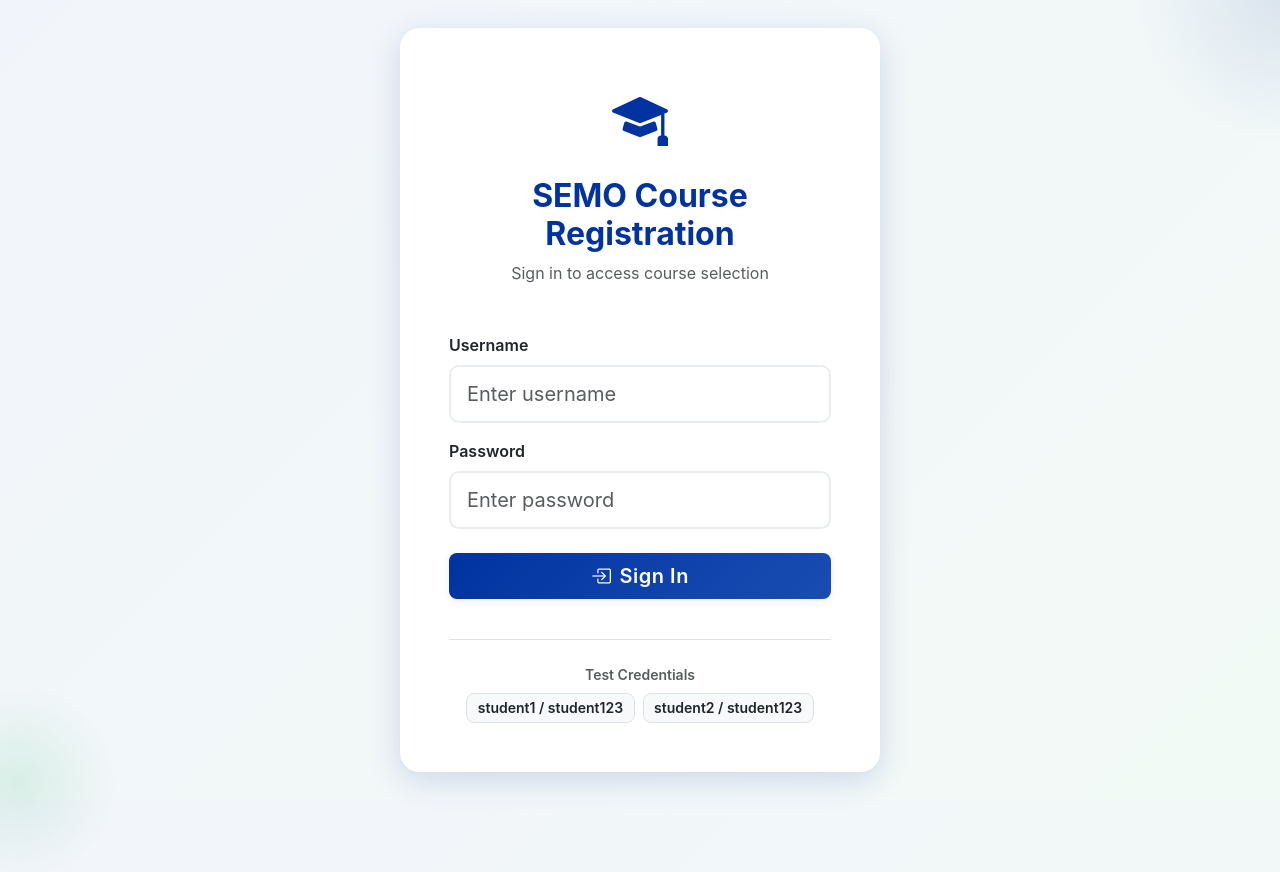
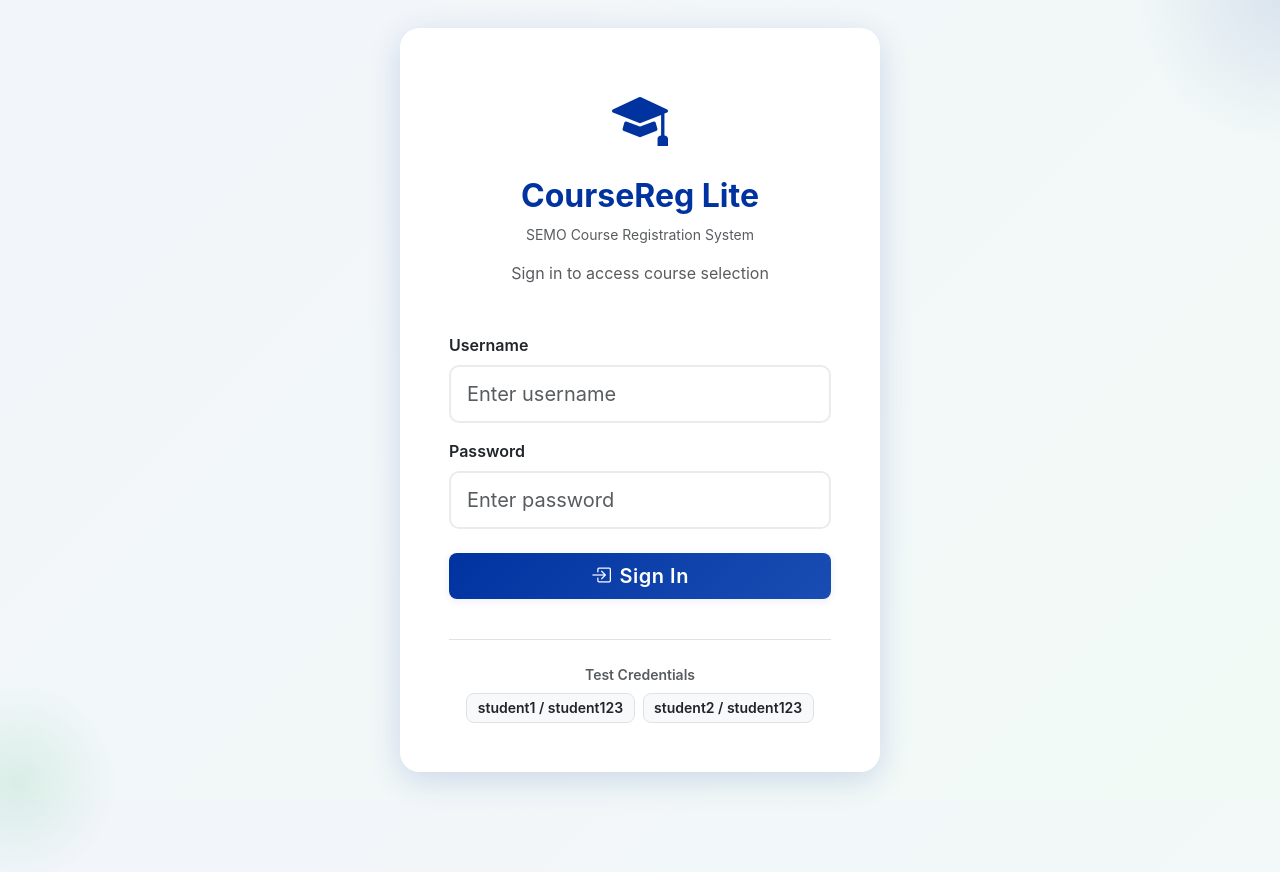
Before and after one commit to AdityaAloof/CourseReg_Lite, a plain HTML site: page index.html in a window 1280 px wide. Shown: the top 872 px of the page. Drawn offline with nearby package versions, Linux system fonts and the light colour scheme.

Commit message:
Update project name to CourseReg Lite and add comprehensive requirements verification

```diff
--- a/index.html
+++ b/index.html
@@ -3,7 +3,7 @@
 <head>
     <meta charset="utf-8">
     <meta name="viewport" content="width=device-width, initial-scale=1">
-    <title>SEMO Course Registration</title>
+    <title>CourseReg Lite - SEMO</title>
     <link href="https://cdn.jsdelivr.net/npm/bootstrap@5.3.3/dist/css/bootstrap.min.css" rel="stylesheet">
     <link href="https://cdn.jsdelivr.net/npm/bootstrap-icons@1.11.3/font/bootstrap-icons.css" rel="stylesheet">
     <link href="assets/css/styles.css" rel="stylesheet">
@@ -16,7 +16,8 @@
                     <div class="mb-3">
                         <i class="bi bi-mortarboard-fill text-primary" style="font-size: 3.5rem;"></i>
                     </div>
-                    <h1 class="h2 fw-bold text-primary mb-2">SEMO Course Registration</h1>
+                    <h1 class="h2 fw-bold text-primary mb-2">CourseReg Lite</h1>
+                    <p class="text-muted small mb-3">SEMO Course Registration System</p>
                     <p class="text-muted mb-0">Sign in to access course selection</p>
                 </div>
 
```
Also changed, not shown: confirmation.html (+2 -2 lines), courses.html (+2 -2 lines), 4 other files.
